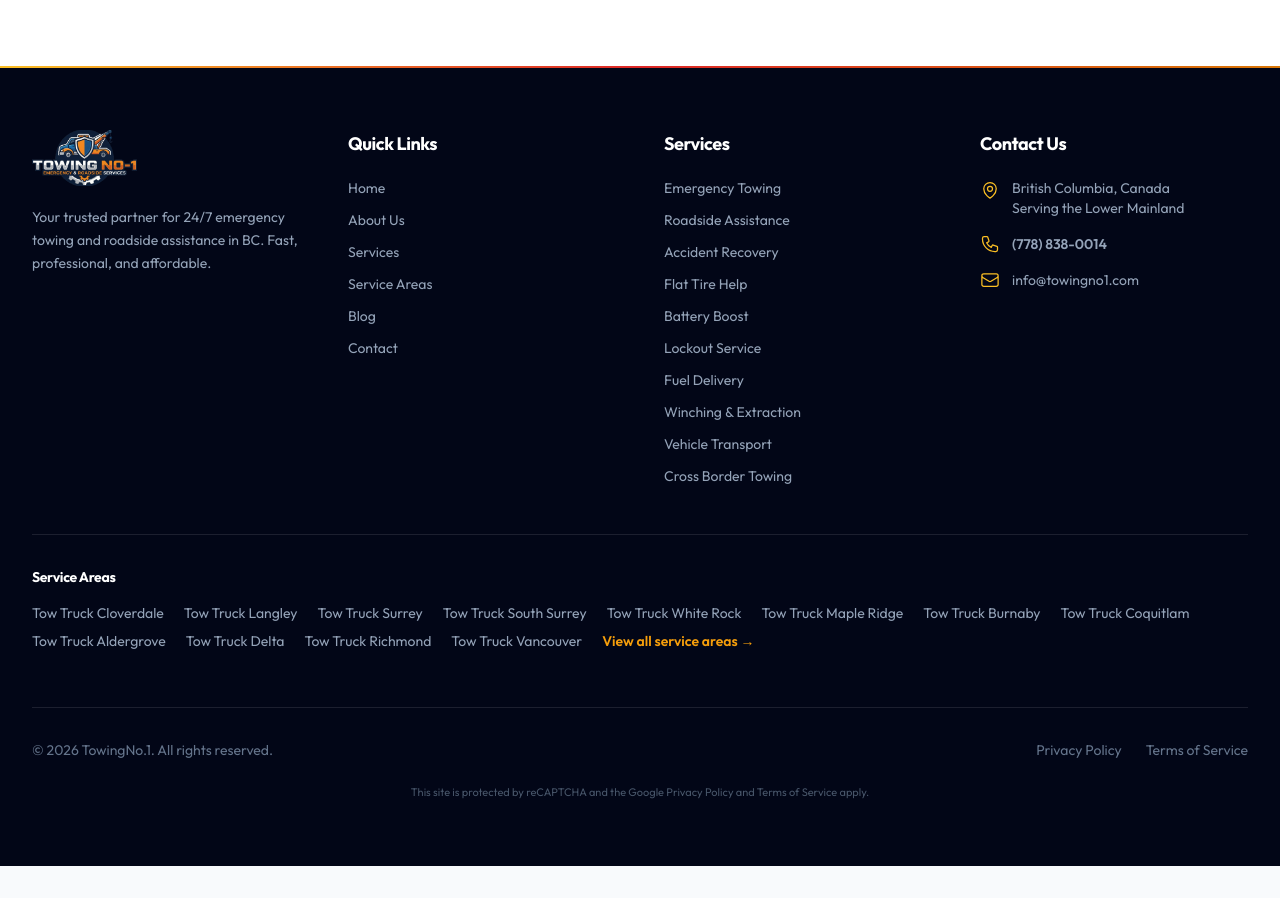
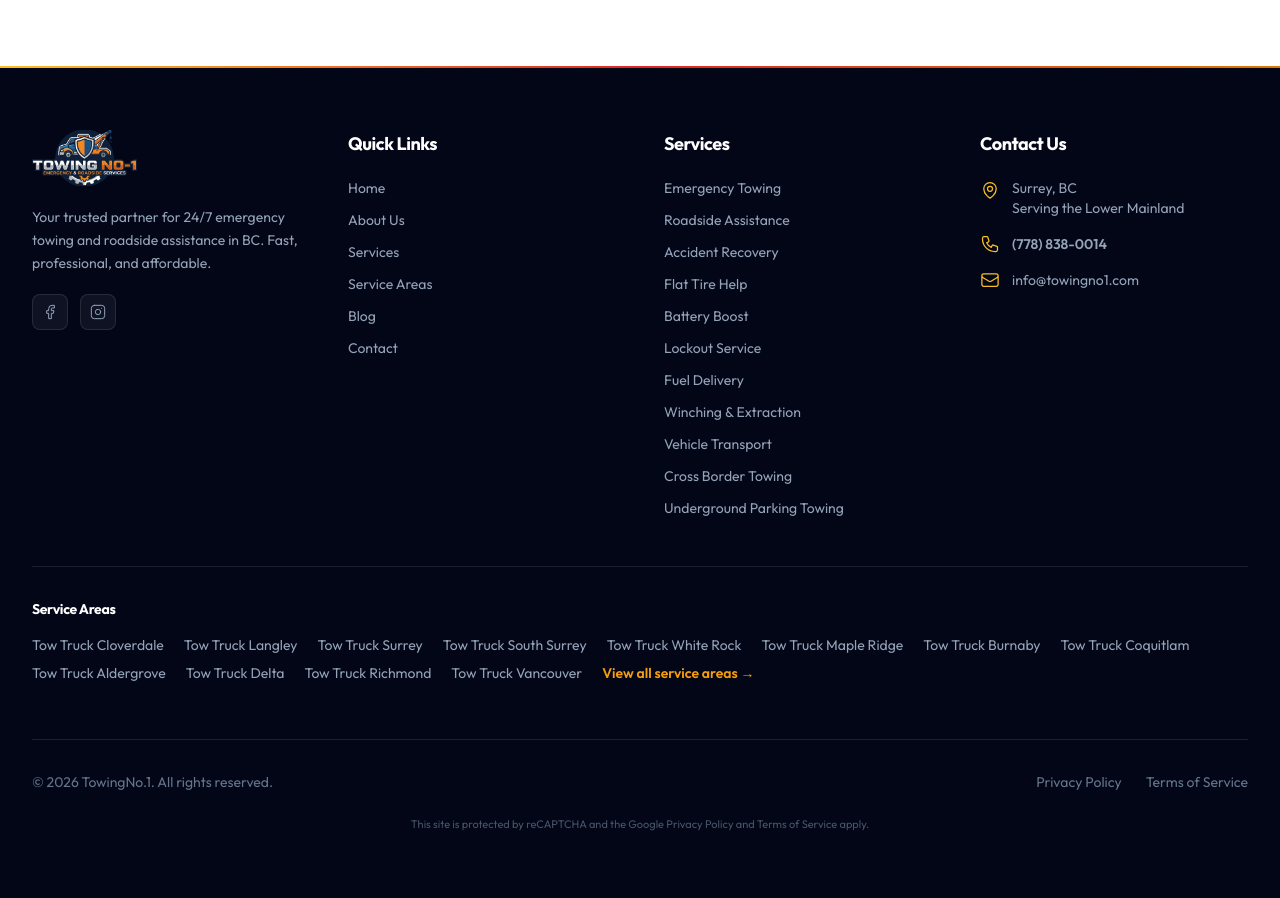
Before and after one commit to DevCadbury/towing-no-1, a Next.js app: page /services/accident-recovery in a window 1280 px wide. Shown: the part 5660-6558 px from the top of the page. Before the commit the page ends 6526 px from the top, so only its background shows below. Built offline with nearby package versions, Linux system fonts and the light colour scheme; no server answers.

Commit message:
seo(technical): link underground parking towing page [A-243, A-244, A-245, A-246, A-247]
(cherry picked from commit 0705914a63a8c326f72c71ff7bee4443aef5d872)

```diff
--- a/app/sitemap.ts
+++ b/app/sitemap.ts
@@ -13,6 +13,12 @@ import { postDateISO } from "@/lib/post-dates";
  * (A-050): `git log -1 --format=%cs` at f109b27; `/services/accident-recovery`
  * and `/services/winching-extraction` carry the wave-4 linking commit date.
  *
+ * Dates refreshed 2026-11-25 for wave 5 (A-247): `git log -1 --format=%cs`
+ * at 1f74d44. `/`, `/services`, `/about`, `/contact`, `/terms` and the 11
+ * service routes (incl. the new `/services/underground-parking-towing`)
+ * → 51fb838; `/locations` and the 12 location routes → 1f74d44. `/blog` and
+ * `/privacy` unchanged (5e00eff).
+ *
  * Source files per route (read 2026-11-24 at 96c9dd9):
  * - `/` app/page.tsx, components/HomeContent.tsx
  * - `/about` app/about/page.tsx, components/AboutContent.tsx
@@ -24,24 +30,25 @@ import { postDateISO } from "@/lib/post-dates";
  *   for langley)
  */
 const ROUTE_LASTMOD: Record<string, string> = {
-  "/": "2026-11-24",
-  "/services": "2026-11-24",
-  "/about": "2026-11-24",
-  "/contact": "2026-11-24",
+  "/": "2026-11-25",
+  "/services": "2026-11-25",
+  "/about": "2026-11-25",
+  "/contact": "2026-11-25",
   "/blog": "2026-11-24",
   "/locations": "2026-11-25",
   "/privacy": "2026-11-24",
-  "/terms": "2026-11-24",
-  "/services/emergency-towing": "2026-11-24",
-  "/services/battery-boost": "2026-11-24",
-  "/services/lockout-service": "2026-11-24",
-  "/services/flat-tire-help": "2026-11-24",
-  "/services/fuel-delivery": "2026-11-24",
+  "/terms": "2026-11-25",
+  "/services/emergency-towing": "2026-11-25",
+  "/services/battery-boost": "2026-11-25",
+  "/services/lockout-service": "2026-11-25",
+  "/services/flat-tire-help": "2026-11-25",
+  "/services/fuel-delivery": "2026-11-25",
   "/services/winching-extraction": "2026-11-25",
-  "/services/vehicle-transport": "2026-11-24",
+  "/services/vehicle-transport": "2026-11-25",
   "/services/accident-recovery": "2026-11-25",
-  "/services/roadside-assistance": "2026-11-24",
-  "/services/cross-border-towing": "2026-11-24",
+  "/services/roadside-assistance": "2026-11-25",
+  "/services/cross-border-towing": "2026-11-25",
+  "/services/underground-parking-towing": "2026-11-25",
   "/locations/surrey": "2026-11-25",
   "/locations/langley": "2026-11-25",
   "/locations/burnaby": "2026-11-25",
@@ -130,6 +137,7 @@ export default function sitemap(): MetadataRoute.Sitemap {
     "accident-recovery",
     "roadside-assistance",
     "cross-border-towing",
+    "underground-parking-towing",
   ].map((slug) => ({
     url: `${baseUrl}/services/${slug}`,
     lastModified: lastmodFor(`/services/${slug}`),
--- a/components/Footer.tsx
+++ b/components/Footer.tsx
@@ -1,7 +1,15 @@
 import Link from "next/link";
 import Image from "next/image";
 import { serviceAreas } from "@/lib/service-areas";
-import { mapsSearchUrl } from "@/lib/business-facts";
+import { mapsSearchUrl, social, isVerified } from "@/lib/business-facts";
+
+// Icon paths reused from the footer before A-048 (5e00eff).
+const socialLinks = [
+  { label: "Facebook", fact: social.facebook, path: "M18 2h-3a5 5 0 00-5 5v3H7v4h3v8h4v-8h3l1-4h-4V7a1 1 0 011-1h3z" },
+  { label: "Instagram", fact: social.instagram, path: "M16 11.37A4 4 0 1112.63 8 4 4 0 0116 11.37zM17.5 6.5h.01M6.5 2h11A4.5 4.5 0 0122 6.5v11a4.5 4.5 0 01-4.5 4.5h-11A4.5 4.5 0 012 17.5v-11A4.5 4.5 0 016.5 2z" },
+]
+  .filter((item) => isVerified(item.fact))
+  .map(({ label, fact, path }) => ({ label, href: fact.value, path }));
 
 export default function Footer() {
   const currentYear = new Date().getFullYear();
@@ -28,8 +36,25 @@ export default function Footer() {
             <p className="text-slate-400 leading-relaxed text-sm">
               Your trusted partner for 24/7 emergency towing and roadside assistance in BC. Fast, professional, and affordable.
             </p>
-            {/* Social icons removed: F-12 UNVERIFIED, accounts not established as the
-                business's own (ACTION-PLAN A-048, D-076). `social` stays in business-facts. */}
+            {/* Social icons: rendered only for verified `social` facts (F-12, A-245). */}
+            {socialLinks.length > 0 && (
+              <div className="flex space-x-3">
+                {socialLinks.map((item) => (
+                  <a
+                    key={item.label}
+                    href={item.href}
+                    target="_blank"
+                    rel="noopener noreferrer"
+                    aria-label={`Towing No. 1 on ${item.label} (opens in a new tab)`}
+                    className="w-9 h-9 rounded-lg bg-white/5 border border-white/10 flex items-center justify-center text-slate-400 hover:bg-amber-500 hover:text-navy-900 hover:border-amber-500 focus-visible:outline-none focus-visible:ring-2 focus-visible:ring-amber-400/60 transition-all duration-300"
+                  >
+                    <svg className="w-4 h-4" fill="none" stroke="currentColor" viewBox="0 0 24 24" strokeWidth={1.5} aria-hidden="true">
+                      <path strokeLinecap="round" strokeLinejoin="round" d={item.path} />
+                    </svg>
+                  </a>
+                ))}
+              </div>
+            )}
           </div>
 
           {/* Quick Links */}
@@ -59,6 +84,7 @@ export default function Footer() {
               <FooterLink href="/services/winching-extraction">Winching &amp; Extraction</FooterLink>
               <FooterLink href="/services/vehicle-transport">Vehicle Transport</FooterLink>
               <FooterLink href="/services/cross-border-towing">Cross Border Towing</FooterLink>
+              <FooterLink href="/services/underground-parking-towing">Underground Parking Towing</FooterLink>
             </ul>
           </div>
 
@@ -75,10 +101,10 @@ export default function Footer() {
                   href={mapsSearchUrl}
                   target="_blank"
                   rel="noopener noreferrer"
-                  aria-label="View our Lower Mainland service area on Google Maps (opens in a new tab)"
+                  aria-label="Surrey, BC, serving the Lower Mainland: view the service area on Google Maps (opens in a new tab)"
                   className="text-sm hover:text-amber-400 focus-visible:text-amber-400 focus-visible:outline-none focus-visible:ring-2 focus-visible:ring-amber-400/60 rounded transition-colors"
                 >
-                  British Columbia, Canada<br />Serving the Lower Mainland
+                  Surrey, BC<br />Serving the Lower Mainland
                 </a>
               </li>
               <li className="flex items-center gap-3">
--- a/components/Navbar.tsx
+++ b/components/Navbar.tsx
@@ -20,6 +20,7 @@ const serviceItems = [
   { href: "/services/fuel-delivery",      label: "Fuel Delivery",         desc: "Emergency fuel brought to you" },
   { href: "/services/winching-extraction", label: "Winching & Extraction", desc: "Stuck in mud, snow, or ditch" },
   { href: "/services/cross-border-towing", label: "Cross Border Towing",  desc: "Canada and U.S. vehicle moves" },
+  { href: "/services/underground-parking-towing", label: "Underground Parking Towing", desc: "Parkades and low-clearance garages" },
 ];
 
 const navLinks = [
```
Also changed, not shown: 1 other file (tests, documents, lock files or other folders).
